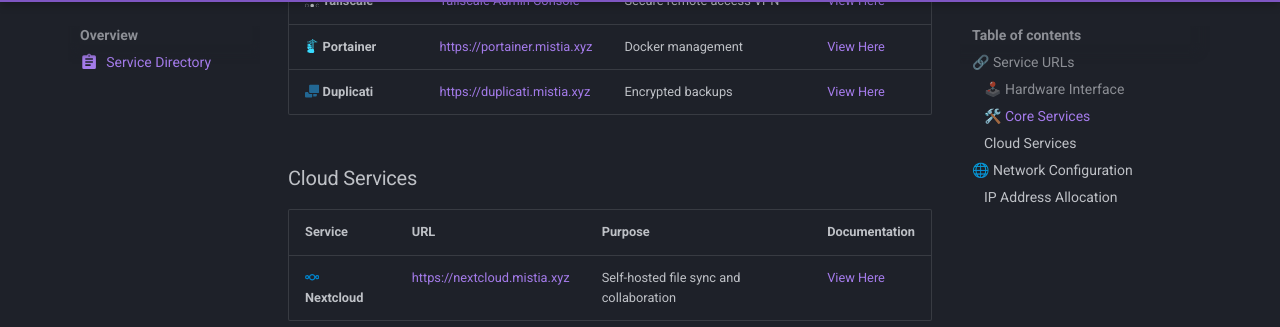
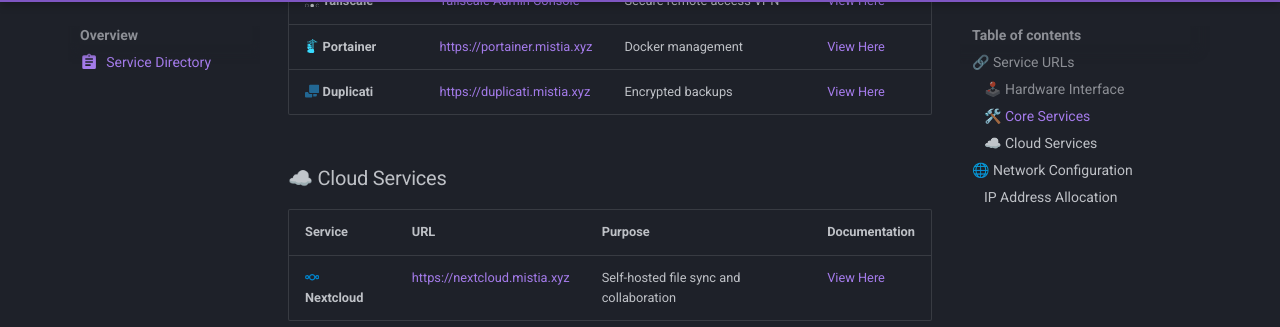
Before and after one commit to late4ever/Mistia-Labs, an MkDocs documentation site: the page built from docs/content/overview/service-directory.md, in a window 1280 px wide and 900 px high, scrolled down 886 px. Shown: the part 94-421 px from the top of the window. Built offline with MkDocs 1.6.1 and Material for MkDocs 9.7.7, drawn with Linux system fonts in a browser that asks for light colours; comment, search, counter and statistics services are not loaded.

```diff
--- a/docs/content/overview/service-directory.md
+++ b/docs/content/overview/service-directory.md
@@ -28,7 +28,7 @@ icon: material/clipboard-text
 | **:simple-portainer:{ .portainer } Portainer** | [https://portainer.mistia.xyz](https://portainer.mistia.xyz) | Docker management | [View Here](../services/portainer.md) |
 | **:simple-duplicati:{ .duplicati } Duplicati** | [https://duplicati.mistia.xyz](https://duplicati.mistia.xyz) | Encrypted backups | [View Here](../services/duplicati.md) |
 
-### Cloud Services
+### ☁️ Cloud Services
 
 | Service | URL | Purpose | Documentation |
 |---------|-----|---------|---------------|
```
